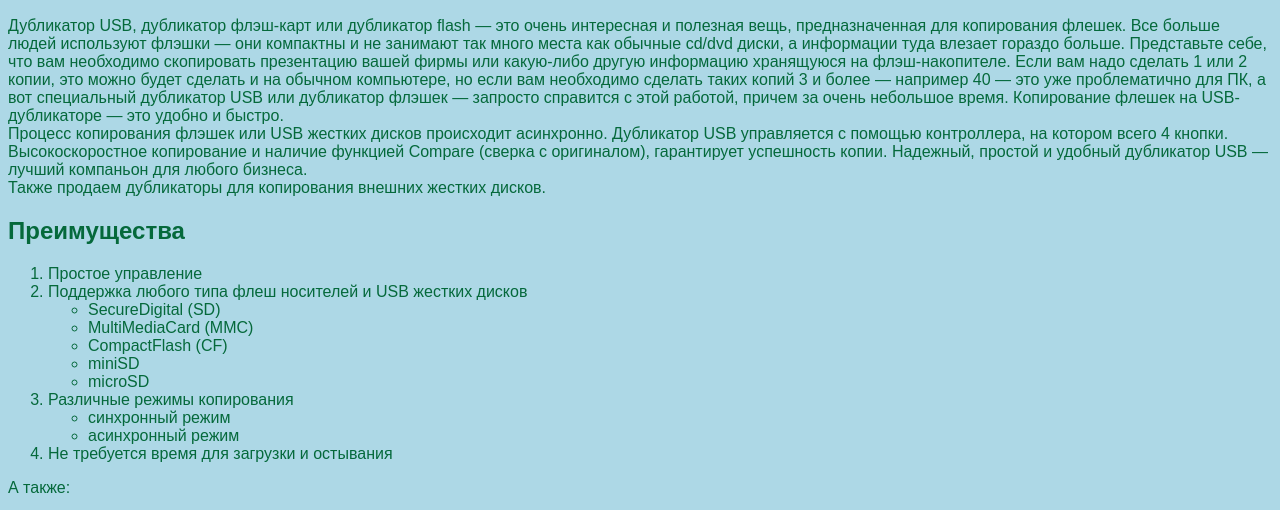
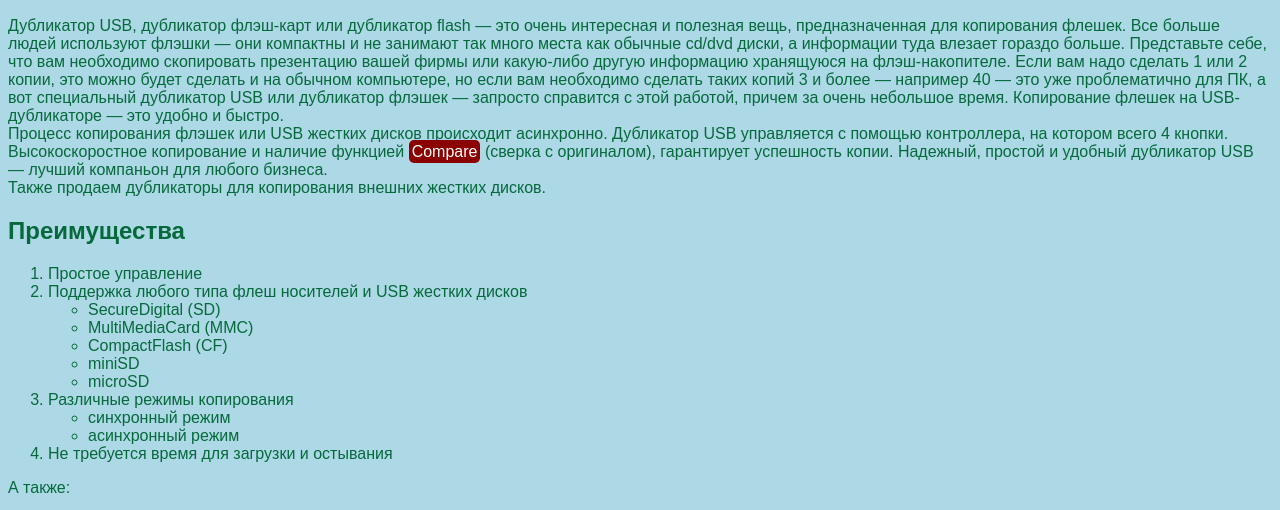
Before and after one commit to MarcusRonnast/Work, a plain HTML site: page lab2/usb.html in a window 1280 px wide. Shown: the part 228-738 px from the top of the page. Drawn offline with Linux system fonts and the light colour scheme.

Commit message:
Выделение слова Compare

```diff
--- a/lab2/usb.html
+++ b/lab2/usb.html
@@ -30,7 +30,9 @@
             <div>
             Процесс копирования флэшек или USB жестких дисков происходит асинхронно.
             Дубликатор USB управляется с помощью контроллера, на котором всего 4 кнопки.
-            Высокоскоростное копирование и наличие функцией Compare (сверка с оригиналом),
+            Высокоскоростное копирование и наличие функцией
+             <span title="патентованная технология!" style="background-color: darkred; color: white; padding: 3px; border-radius: 5px;">Compare</span>
+              (сверка с оригиналом),
             гарантирует успешность копии. Надежный, простой и удобный дубликатор USB &mdash;
             лучший компаньон для любого бизнеса.
             </div>
```
